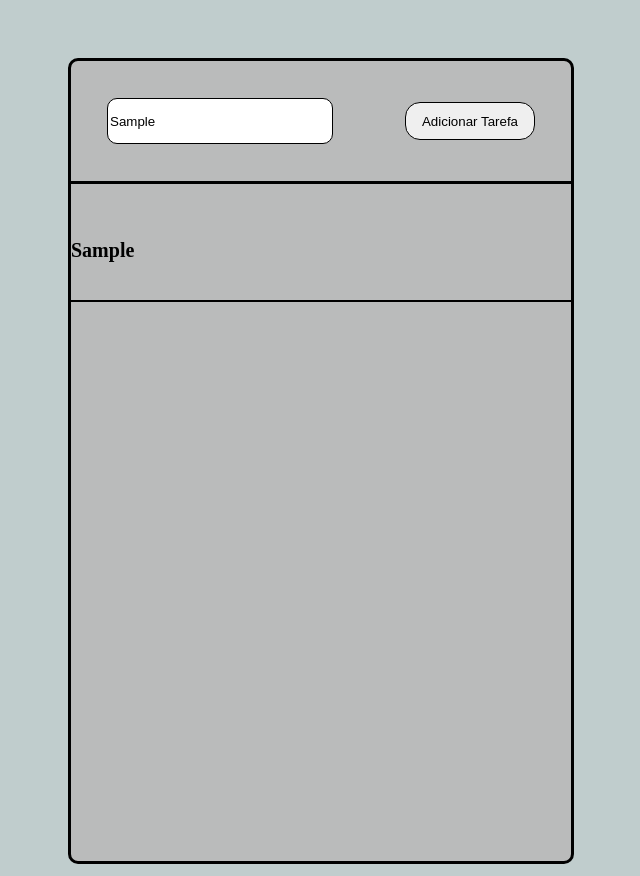
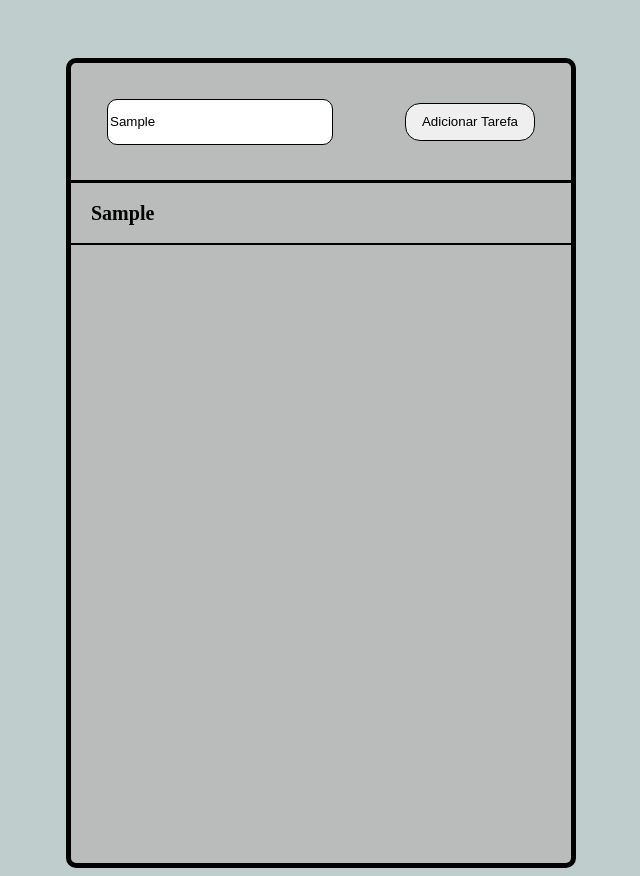
Before and after one commit to GustQueiroz/to-do-list, a plain HTML site: page index.html in a window 1280 px wide. Both pictures are taken after typing "Sample" into the empty fields and a click on the button "Adicionar Tarefa". Shown: the whole page, without its empty margins (319-959 px from the left). Drawn offline with Linux system fonts and the light colour scheme.

Commit message:
quase pronto

```diff
--- a/script.js
+++ b/script.js
@@ -19,7 +19,9 @@ function showTasks() {
   let values = JSON.parse(localStorage.getItem(localStorageName) || "[]");
   let list = document.getElementById("tasks-list");
   list.innerHTML = "";
-  for (let i = 0; i < values.length; i++) {
-    list.innerHTML = `<li>${values[i]["task"]}</li>`;
+  for (let i = 0; i <= 10 && i < values.length; i++) {
+    list.innerHTML += `<li><h1 class="task-name">${values[i]["task"]}<h1></li>`;
   }
 }
+
+showTasks();
--- a/style.css
+++ b/style.css
@@ -11,8 +11,7 @@ body {
   height: 800px;
   display: flex;
   flex-direction: column;
-
-  border: 3px solid black;
+  border: 5px solid black;
   border-radius: 10px;
 }
 .tasks-header-container {
@@ -45,19 +44,33 @@ body {
   background-color: rgb(219, 219, 219);
   border: 2px solid black;
 }
+.content-container {
+  width: 500px;
+  height: 680px;
+  padding: 0;
+  margin: 0;
+  gap: 0;
+}
 .tasks-list {
+  width: 500px;
+  height: 680px;
   display: flex;
   flex-direction: column;
   padding: 0;
+  margin: 0;
+  gap: 0;
 }
 .tasks-list li {
   list-style-type: none;
-  font-size: 20px;
-  font-weight: 600;
   width: 500px;
-  height: 100px;
+  height: 60px;
   border-bottom: 2px solid black;
   align-items: center;
   display: flex;
   justify-content: space-between;
 }
+.task-name {
+  font-size: 20px;
+  font-weight: 600;
+  margin-left: 20px;
+}
```
